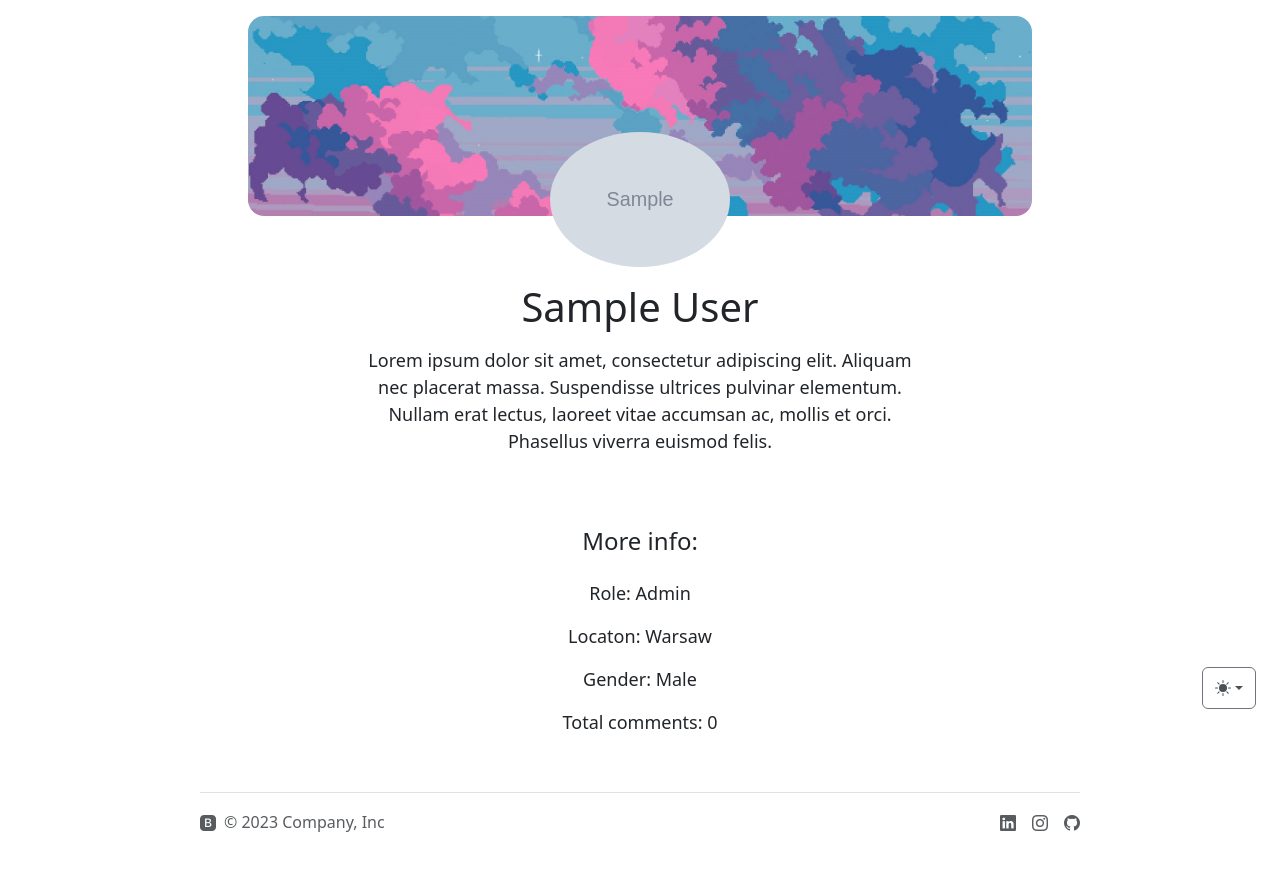
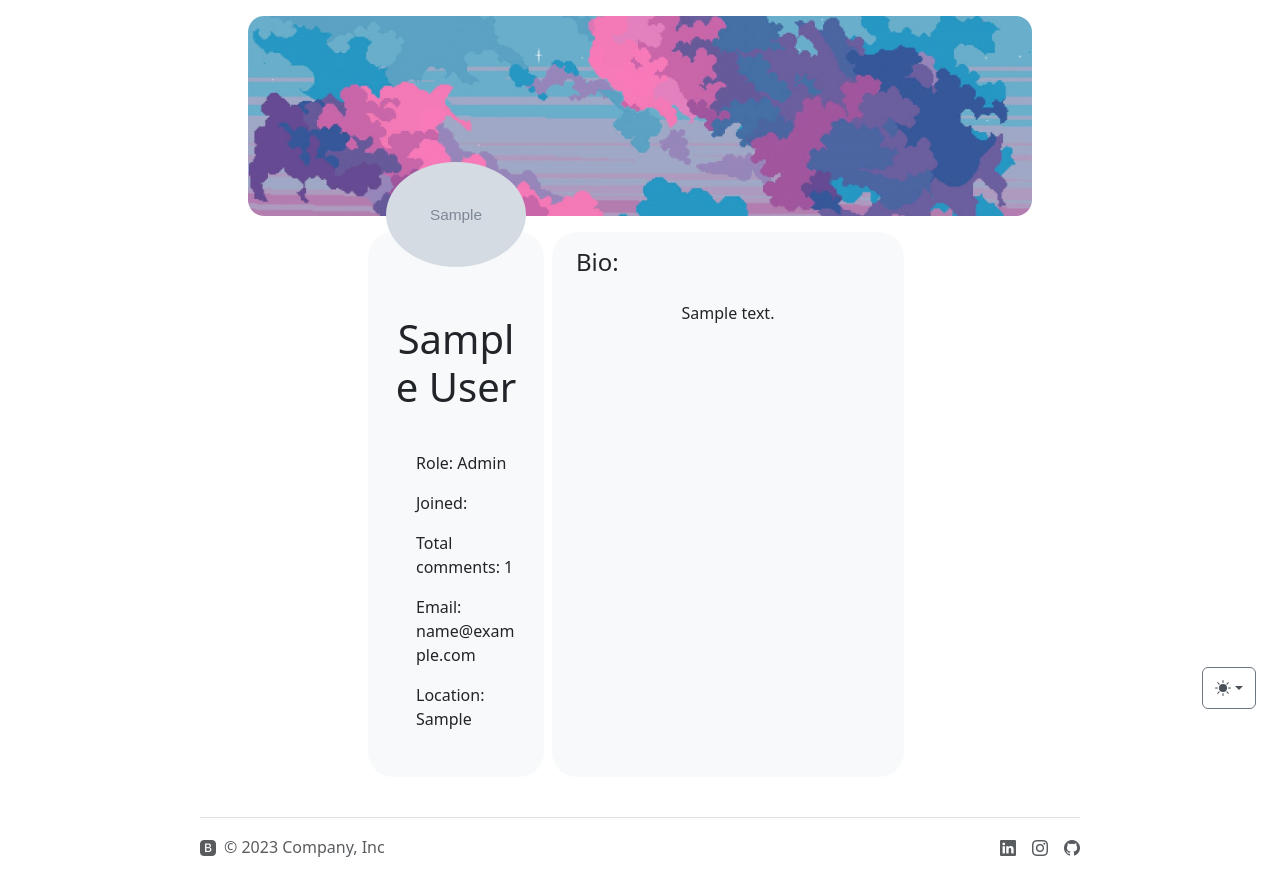
Before and after one commit to Adskovic/flask_blog, a Flask app: page /user/1 in a window 1280 px wide. Shown: the part 75-959 px from the top of the page. Before the commit the page ends 907 px from the top, so only its background shows below. Run offline with Flask 3, Linux system fonts and the light colour scheme; tables that the repository leaves empty hold one stand-in row (values such as "Sample post"); grey boxes marked "Sample" are stand-in pictures; some libraries are stand-ins or nearby versions.

Commit message:
style: update user-profile styling

```diff
--- a/main.py
+++ b/main.py
@@ -273,6 +273,7 @@
 
 
 @app.route('/profile', methods=['GET', 'POST'])
+@login_required
 def profile():
     form = EditProfileInfoForm()
 
@@ -373,6 +374,7 @@
     return render_template('user-settings.html', form=form)
 
 
+# TODO: Fix view user profile
 @app.route('/user/<int:user_id>')
 def view_user_profile(user_id):
     user = db.get_or_404(User, user_id)
--- a/static/css/styles.css
+++ b/static/css/styles.css
@@ -87,6 +87,7 @@
   --bs-tertiary-color: rgba(33, 37, 41, 0.5);
   --bs-tertiary-color-rgb: 33, 37, 41;
   --bs-tertiary-bg: #f8f9fa;
+  --bs-tertiary2-bg: #f3f2f2;
   --bs-tertiary-bg-rgb: 248, 249, 250;
   --bs-heading-color: inherit;
   --bs-link-color: #0d6efd;
@@ -136,6 +137,7 @@
     --bs-tertiary-color: rgba(172, 172, 172, 0.5);
     --bs-tertiary-color-rgb: 222, 226, 230;
     --bs-tertiary-bg: #263449;
+    --bs-tertiary2-bg: #243042;
     --bs-tertiary-bg-rgb: #0e1f2b;
     --bs-primary-text-emphasis: #6ea8fe;
   --bs-light-rgb: #162b3b;
@@ -318,18 +320,28 @@
   display: flex;
   justify-content: center;
   align-items: center;
-  margin-top: -100px;
+  margin-top: -70px;
 }
 
 .profile-section {
   font-size: 18px;
 }
 
-
 .profile-picture-container img {
-  width: 180px;
+  width: 140px;
   border-radius: 50%;
   /* border: 6px solid var(--bs-body-bg); */
+}
+
+.user-info {
+  padding-bottom: 30px;
+  background-color: var(--bs-tertiary-bg);
+  border-radius: 25px;
+}
+
+.user-bio {
+  background-color: var(--bs-tertiary-bg);
+  border-radius: 25px;
 }
 
 .hidden {
@@ -479,6 +491,40 @@
   background-size: cover;
 }
 
+
+@media screen and (max-width: 1024px) {
+  body {
+    margin: 0 100px 0 100px;
+  }
+
+  footer {
+    margin: 0 20px 0 20px;
+  }
+
+}
+
+@media screen and (max-width: 768px) {
+  body {
+    margin: 0 25px 0 25px;
+  }
+
+  footer {
+    margin: 0 70px 0 70px;
+  }
+
+}
+
+@media screen and (max-width: 425px) {
+  header.masthead {
+    margin: 5px 25px 0 25px!important;
+    height: auto;
+  }
+
+  .sticky-footer > a {
+    display: none;
+  }
+}
+
 @media (min-width: 768px) {
   .bd-placeholder-img-lg {
     font-size: 3.5rem;
--- a/templates/user-profile.html
+++ b/templates/user-profile.html
@@ -2,11 +2,9 @@
 {% from "bootstrap5/form.html" import render_form %}
 
 <main>
-    <!-- Page Header-->
-    <div class="card mx-5 my-3 border-0">
-        <svg class="bd-placeholder-img card-img-top py-4 text-center text-light rounded-4" style="background-image: url(/static/assets/img/home.jpg);"></svg>
 
     <!-- Flash messeges -->
+    <div class="flash mt-3">
         {% with messages = get_flashed_messages(with_categories=true) %}
         {% if messages %}
             {% for category, message in messages %}
@@ -16,36 +14,37 @@
             {% endfor %}
         {% endif %}
         {% endwith %}
-            <div class="card-body">
-
+    </div>
+    <!-- Page Header-->
+    <div class="card mx-5 my-3 border-0">
+        <svg class="bd-placeholder-img card-img-top py-4 text-center text-light rounded-4" style="background-image: url(/static/assets/img/home.jpg);"></svg>
+        <div class="card-body mx-5">
+            <!-- Profile information -->
+            <div class="row row-cols-lg-1 gx-4 gx-lg-5 justify-content-center">
+                <div class="user-info col-xl-3">
                     <!-- Profile picture -->
                     <div class="profile-header">
                         <div class="profile-picture-container">
                             <img src="{{ user.profile_picture }}" alt="Profile Picture">
                         </div>
                     </div>
-
-                <!-- Profile information -->
-                <div class="profile-section mx-5 px-5 pt-3 d-flex flex-column align-items-center">
-                    <h1 class="mb-3">{{ user.name }}</h1>
-                    <p  class="text-center">Lorem ipsum dolor sit amet,
-                        consectetur adipiscing elit. Aliquam nec placerat massa. Suspendisse ultrices pulvinar elementum.
-                        Nullam erat lectus, laoreet vitae accumsan ac, mollis et orci. Phasellus viverra euismod felis.</p>
-                    <div class="user-info d-flex flex-column pt-2 mt-5 align-items-center justify-content-center">
-                        <h4 class="pb-3">More info:</h4>
-                        <p>Role: {{ "Admin" if user.id == 1 else "User" }}
-                        </p>
-                        <p>Locaton: Warsaw</p>
-                        <p>Gender: Male</p>
-                        <p>Total comments: {{ current_user.comments|length }}</p>
+                    <h1 class="mb-3 mt-5 text-center">{{ user.name }}</h1>
+                    <div class="pt-4 ps-4 mt-3 align-items-center">
+                        <p>Role: {{ "Admin" if user.id == 1 else "User" }}</p>
+                        <p>Joined: </p>
+                        <p>Total comments: {{ user.comments|length }} </p>
+                        <p>Email: {{ user.email }} </p>
+                        <p>Location: {{ user.location }}</p>
                     </div>
+                </div>
+                <!-- Profile Bio -->
+                <div class="user-bio col-xl-6 mx-2">
+                    <h4 class="mt-3">Bio:</h4>
+                    <p class="text-center mt-4">{{ user.bio }}</p>
                 </div>
             </div>
         </div>
     </div>
 </main>
 
-<main>
-</main>
-
 {% include "footer.html" %}
```
Also changed, not shown: templates/user-page.html (+10 -7 lines), static/assets/img/avatars/man_3.png (renamed from static/assets/img/avatars/man _3.png). Lines whose indentation alone changed are shown as unchanged.
